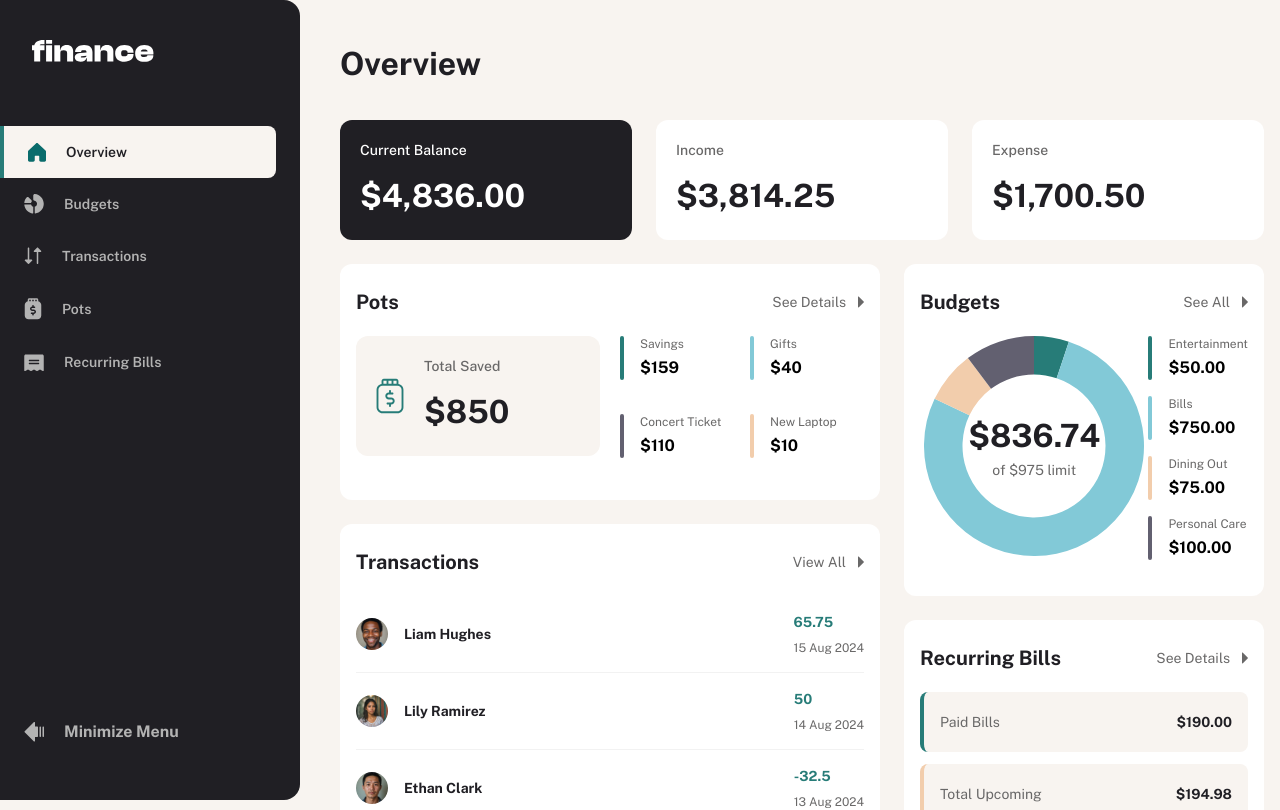
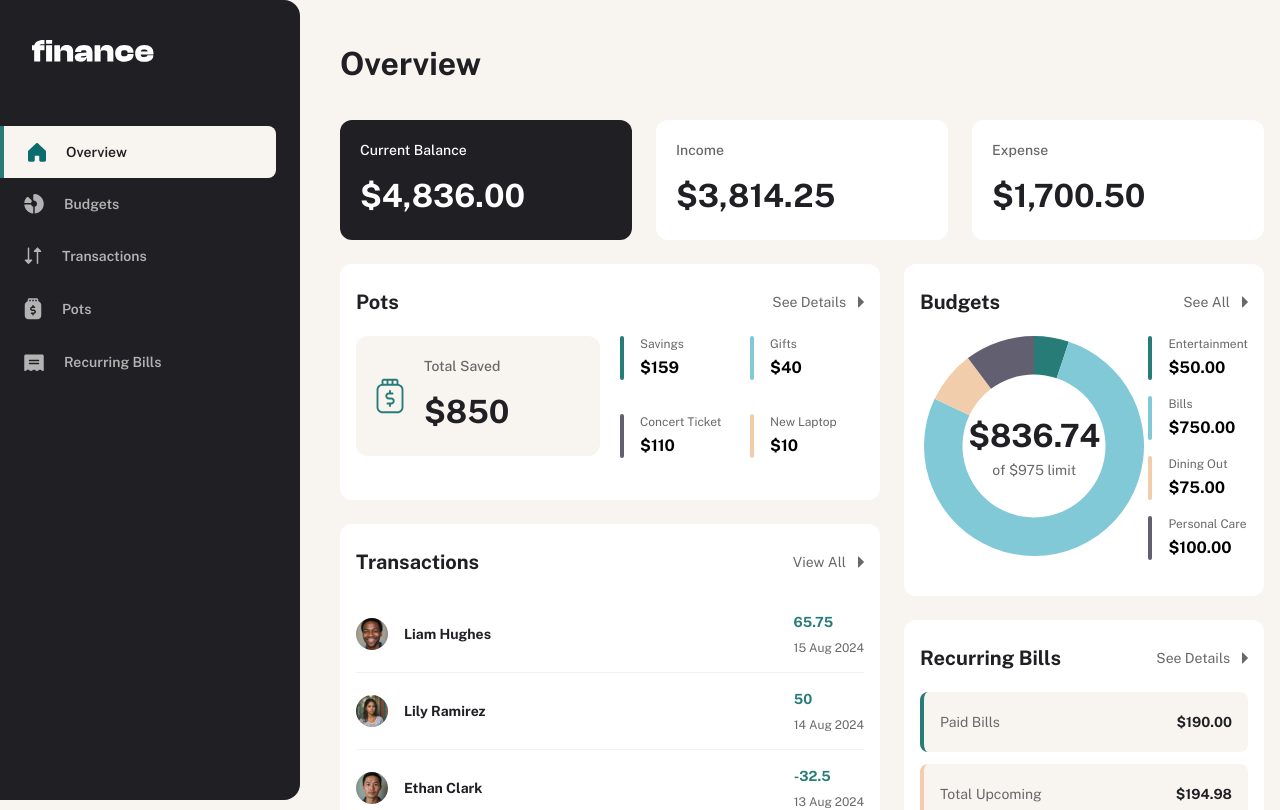
Before and after one commit to toriola998/Finance-app, a Vue app: page / in a window 1280 px wide. Shown: the top 810 px of the page. Built offline with nearby package versions, Linux system fonts and the light colour scheme; what vue-awesome-paginate would draw is missing.

Commit message:
ADD: added favicon & removed minimize menu

```diff
--- a/index.html
+++ b/index.html
@@ -2,7 +2,7 @@
 <html lang="">
   <head>
     <meta charset="UTF-8">
-    <link rel="icon" href="/favicon.ico">
+    <link rel="icon" href="/assets/icons/logo-small.svg">
     <meta name="viewport" content="width=device-width, initial-scale=1.0">
     <title>Personal Finance App || Toriola Faidat</title>
   </head>
--- a/src/components/shared/DesktopNav.vue
+++ b/src/components/shared/DesktopNav.vue
@@ -25,12 +25,12 @@
                </router-link>
             </li>
 
-            <li class="absolute bottom-14">
+            <!-- <li class="absolute bottom-14">
                <button class="flex-items gap-x-5 px-6 text-grey-300 font-bold">
                   <img src="/assets/icons/icon-minimize-menu.svg" alt="" />
                   Minimize Menu
                </button>
-            </li>
+            </li> -->
          </ul>
       </div>
    </nav>
```
